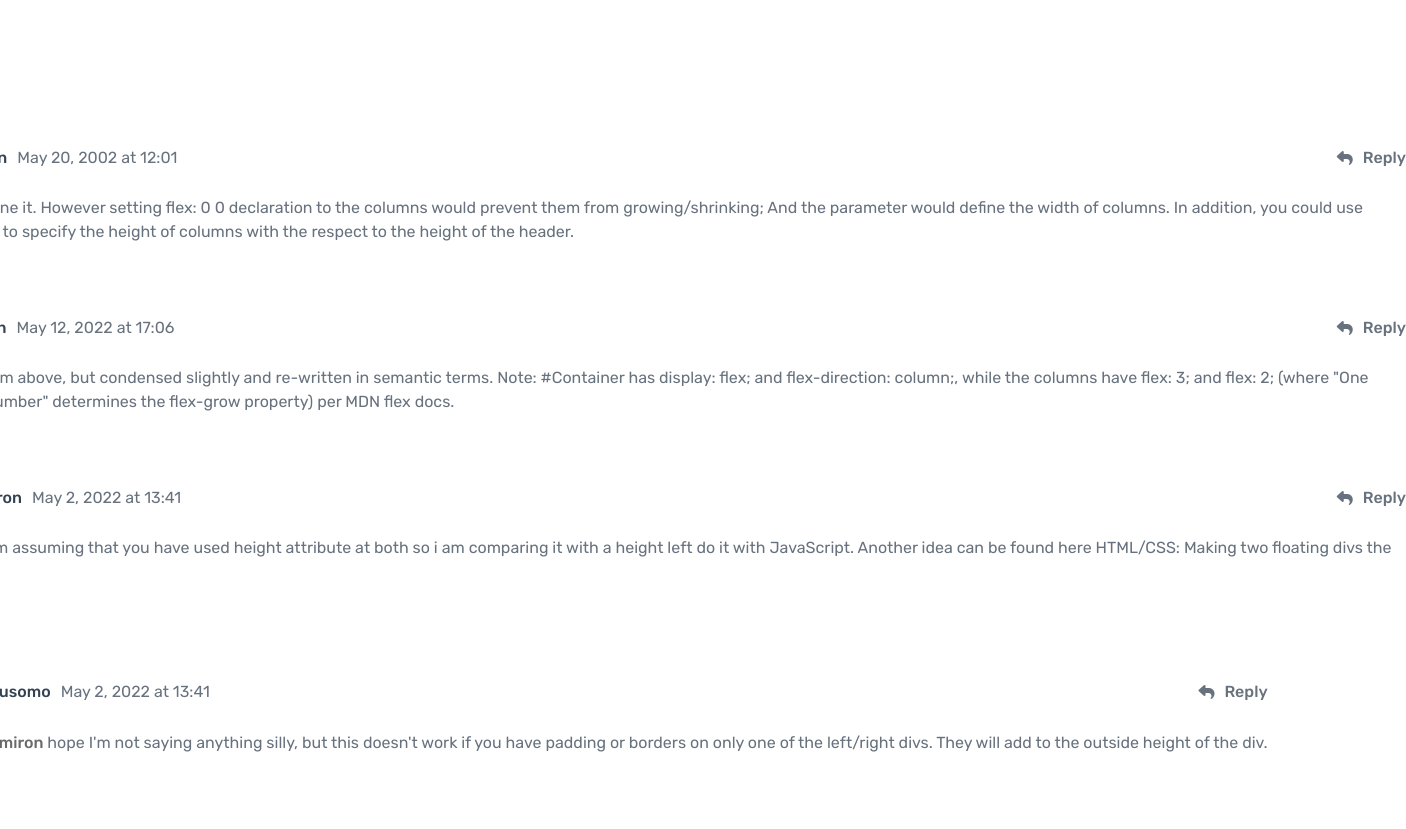
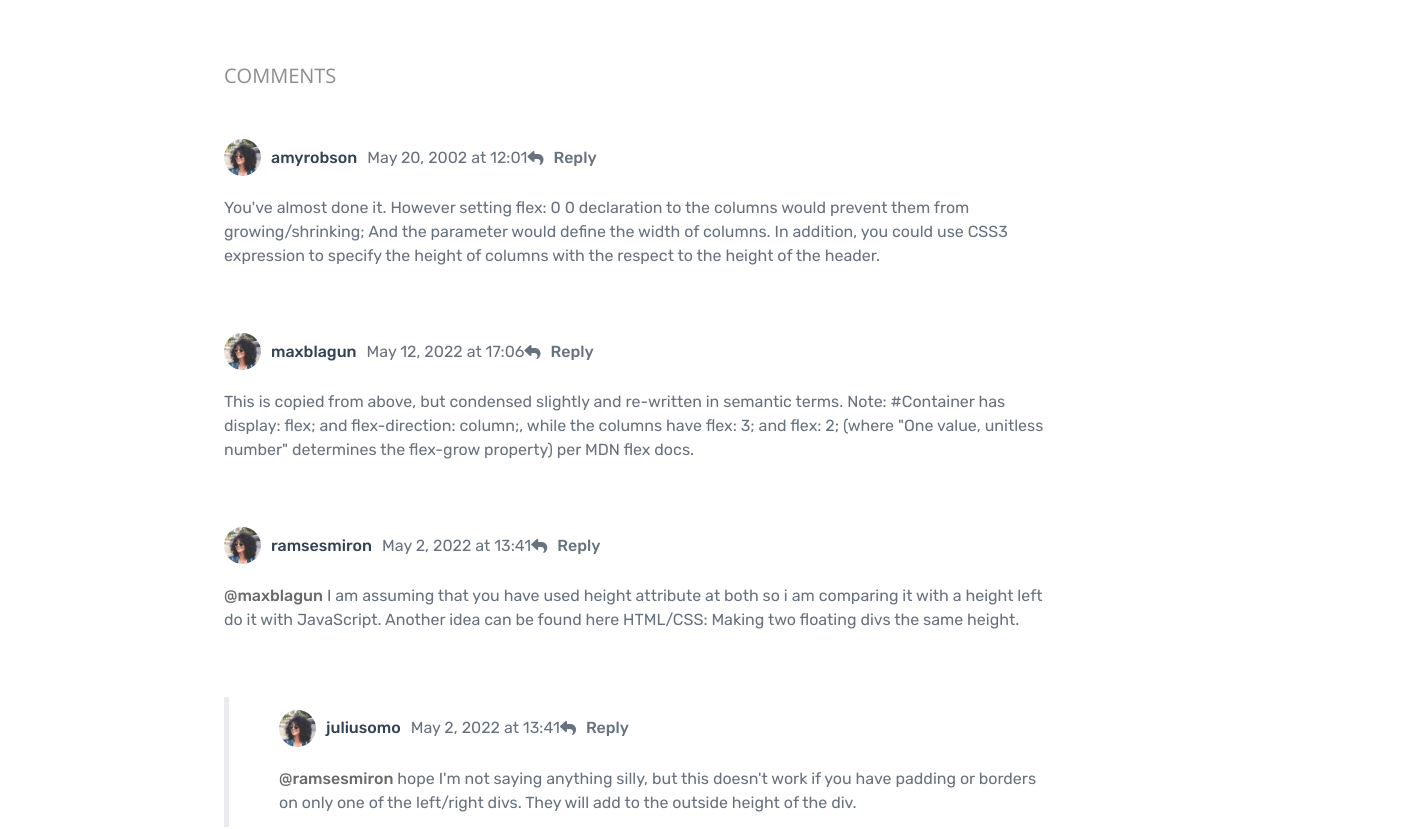
Before and after one commit to CuongXuanLe/TechnologyWeb, a React (Create React App) app in the folder client/: page /post in a window 1280 px wide. Shown: the part 1900-2729 px from the top of the page, 1406 px wide, since content can reach past the window. Built offline with nearby package versions, Linux system fonts and the light colour scheme.

Commit message:
fix comment res

```diff
--- a/client/src/Components/Post/PostPage.css
+++ b/client/src/Components/Post/PostPage.css
@@ -7,7 +7,7 @@
 
 }
 
-.post__content,.post__comment{
+.post__content{
     display: flex;
     flex-direction: column;
     margin: 90px 250px 70px;
@@ -74,12 +74,14 @@
 }
 
 .post__comment {
+    display:flex;
+    flex-direction: column;
     font-family: 'Open Sans';
     font-style: normal;
     font-weight: 400;
     font-size: 17px;
     line-height: 22px;
-    margin-top: -20px;
+    margin: -20px 250px 70px;
 }
 
 .post__comment-tittle{
@@ -99,12 +101,13 @@
     font-size: 16px;
     line-height: 24px;
     color: #67727E;
+
 }
 
 .comment__info {
     display: flex;
     flex-direction: row;
-    justify-content: space-between;
+    /* justify-content: space-between; */
     margin-bottom: 20px;
 }
 
@@ -127,6 +130,11 @@
 
 .icon__content{
     font-weight: 500;
+}
+
+.comment__reply{
+    display: flex;
+    flex-direction: row;
 }
 
 .comment__reply span{
--- a/client/src/Components/Post/PostPage.jsx
+++ b/client/src/Components/Post/PostPage.jsx
@@ -138,9 +138,10 @@ Another idea can be found here HTML/CSS: Making two floating divs the same heigh
             </div>
             <div className="rep__comment">
                 <img src={images.avatarLarge} alt="" />
-                <textarea name="repcommnet" id="" cols="120" rows="3" className="box__rep-comment" placeholder="Add a comment..."></textarea>
+                <textarea name="repcommnet" cols="50" rows="3"  className="box__rep-comment" placeholder="Add a comment..."></textarea>
                 <button className="btn__push-comment">SEND</button>
             </div>
+
         </div>
     </div>
   )
```
